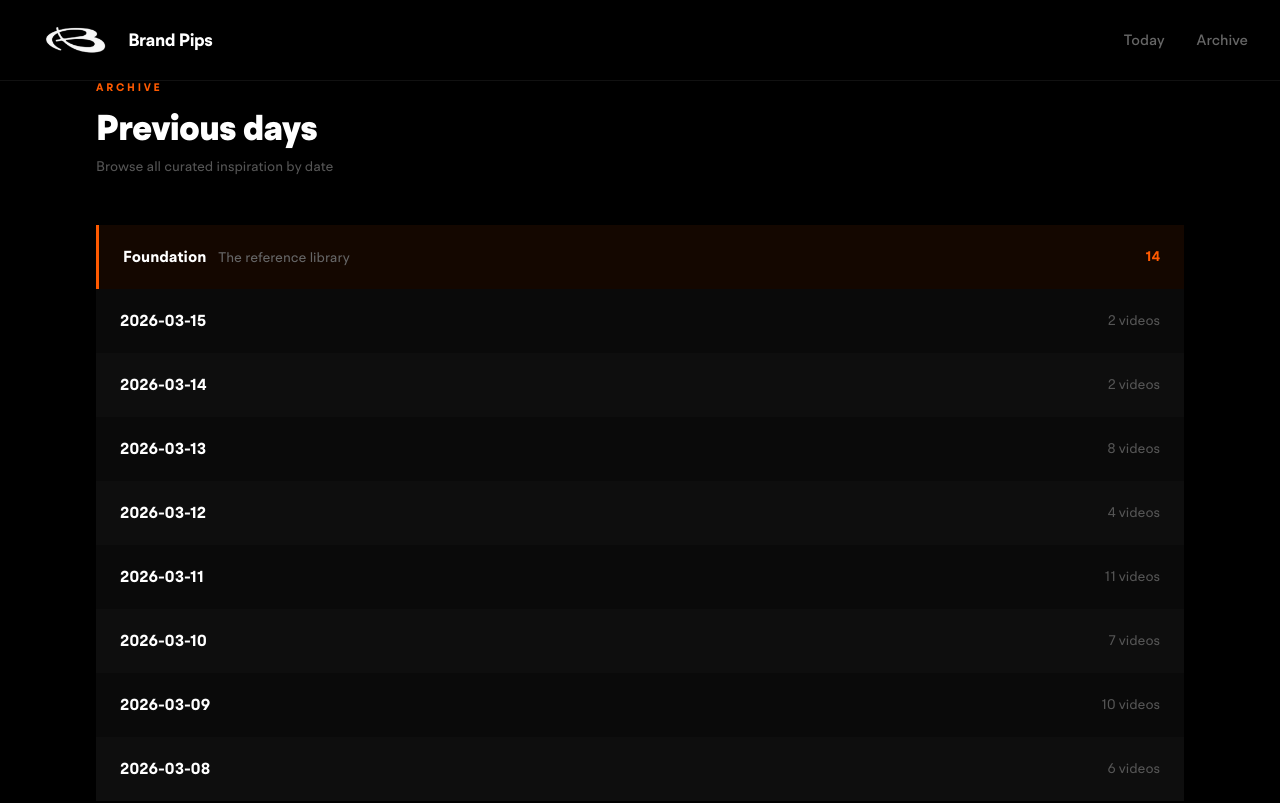
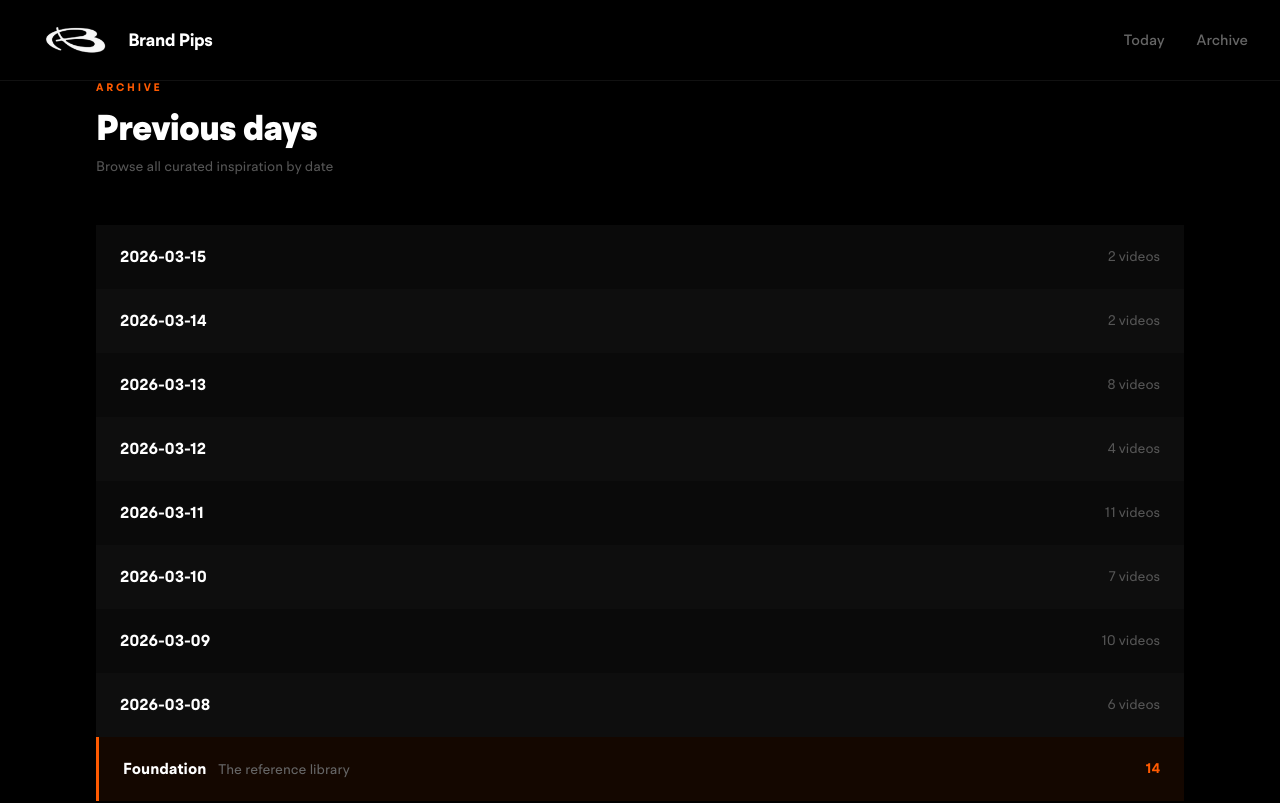
Before and after one commit to kylelinger/yt-inspo-web, a Next.js app: page /archive in a window 1280 px wide. Shown: the top 803 px of the page. Built offline with nearby package versions, Linux system fonts and the light colour scheme; no server answers; the database is empty.

Commit message:
style(archive): move Foundation row to bottom of archive list

```diff
--- a/src/app/archive/page.tsx
+++ b/src/app/archive/page.tsx
@@ -31,16 +31,6 @@ export default function ArchivePage() {
 
       {/* Stacked rows — alternating bg, no cards */}
       <div className="section-inner pb-20">
-        {foundation.length > 0 && (
-          <a href="/archive/foundation" className="flex items-center justify-between py-5 px-6 transition-colors hover:bg-[#151515]" style={{ background: "var(--accent-soft)", borderLeft: "3px solid var(--accent)" }}>
-            <div>
-              <span className="text-base font-bold text-white">Foundation</span>
-              <span className="ml-3 text-sm text-[#666]">The reference library</span>
-            </div>
-            <span className="text-sm font-bold" style={{ color: "var(--accent)" }}>{foundation.length}</span>
-          </a>
-        )}
-
         {sortedDates.map((date, i) => {
           const count = grouped.get(date)?.length || 0;
           return (
@@ -55,6 +45,16 @@ export default function ArchivePage() {
             </a>
           );
         })}
+
+        {foundation.length > 0 && (
+          <a href="/archive/foundation" className="flex items-center justify-between py-5 px-6 transition-colors hover:bg-[#151515]" style={{ background: "var(--accent-soft)", borderLeft: "3px solid var(--accent)" }}>
+            <div>
+              <span className="text-base font-bold text-white">Foundation</span>
+              <span className="ml-3 text-sm text-[#666]">The reference library</span>
+            </div>
+            <span className="text-sm font-bold" style={{ color: "var(--accent)" }}>{foundation.length}</span>
+          </a>
+        )}
       </div>
     </div>
   );
```
